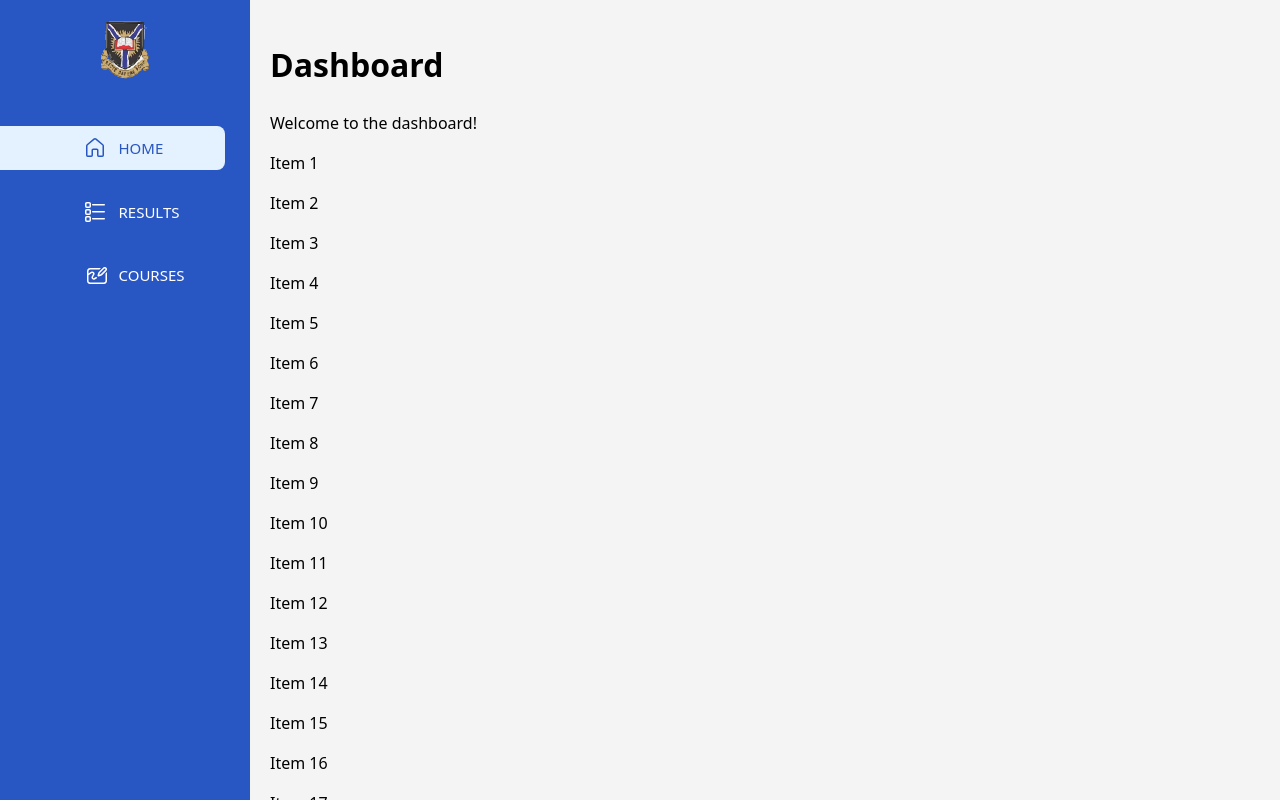
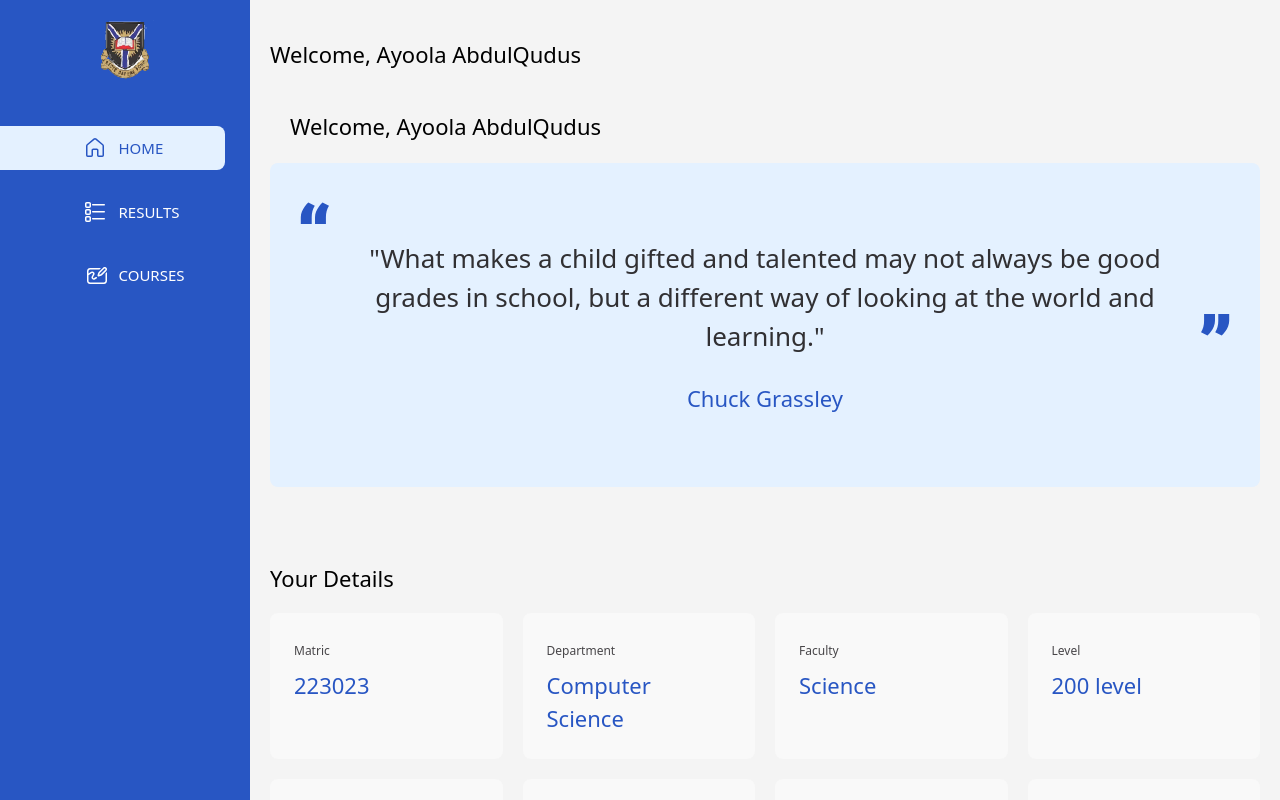
Before and after one commit to Qudusayo/ui_rms, a React (Vite) app: page /dashboard in a window 1280 px wide. Built offline with nearby package versions, Linux system fonts and the light colour scheme.

Commit message:
Enhance DashboardPage layout with styled components and add user details and news sections

```diff
--- a/src/pages/dashboard.tsx
+++ b/src/pages/dashboard.tsx
@@ -1,18 +1,67 @@
+import styled from "styled-components";
+import QuoteContainer from "../components/Details";
+import DetailsCard from "../components/details-card";
 import DashboardLayout from "../layouts/dashboard-layout";
+import NewsCard from "../components/NewsCard";
+
+const Details = styled.div`
+  display: grid;
+  grid-template-columns: repeat(4, 1fr);
+  gap: 20px;
+`;
+
+const News = styled.div`
+  display: grid;
+  grid-template-columns: repeat(2, 1fr);
+  gap: 20px;
+`;
+
+const Container = styled.div`
+  margin: 75px 0;
+
+  &:nth-of-type(1) {
+    margin-top: 0;
+  }
+
+  &:nth-last-of-type(1) {
+    margin-bottom: 0;
+  }
+
+  h2 {
+    font-size: 22px;
+    font-weight: 400;
+  }
+`;
 
 export const DashboardPage = () => {
   return (
-    <div>
-      <DashboardLayout>
-        <h1>Dashboard</h1>
-        <p>Welcome to the dashboard!</p>
-        {/* Add more dashboard content here */}
-        {Array.from({ length: 100 }, (_, index) => (
-          <div key={index} style={{ margin: "10px 0" }}>
-            <p>Item {index + 1}</p>
-          </div>
-        ))}
-      </DashboardLayout>
-    </div>
+    <DashboardLayout>
+      <Container>
+        <h2>Welcome, Ayoola AbdulQudus</h2>
+        <QuoteContainer />
+      </Container>
+
+      <Container>
+        <h2>Your Details</h2>
+        <Details>
+          <DetailsCard title="Matric" value="223023" />
+          <DetailsCard title="Department" value="Computer Science" />
+          <DetailsCard title="Faculty" value="Science" />
+          <DetailsCard title="Level" value="200 level" />
+          <DetailsCard title="Current Session" value="2021/2022" />
+          <DetailsCard title="Registered Courses" value="24" />
+          <DetailsCard title="Results Available" value="18" />
+          <DetailsCard title="Results under review" value="6" />
+        </Details>
+      </Container>
+
+      <Container>
+        <h2>News</h2>
+        <News>
+          <NewsCard />
+          <NewsCard />
+        </News>
+      </Container>
+    </DashboardLayout>
   );
 };
```
